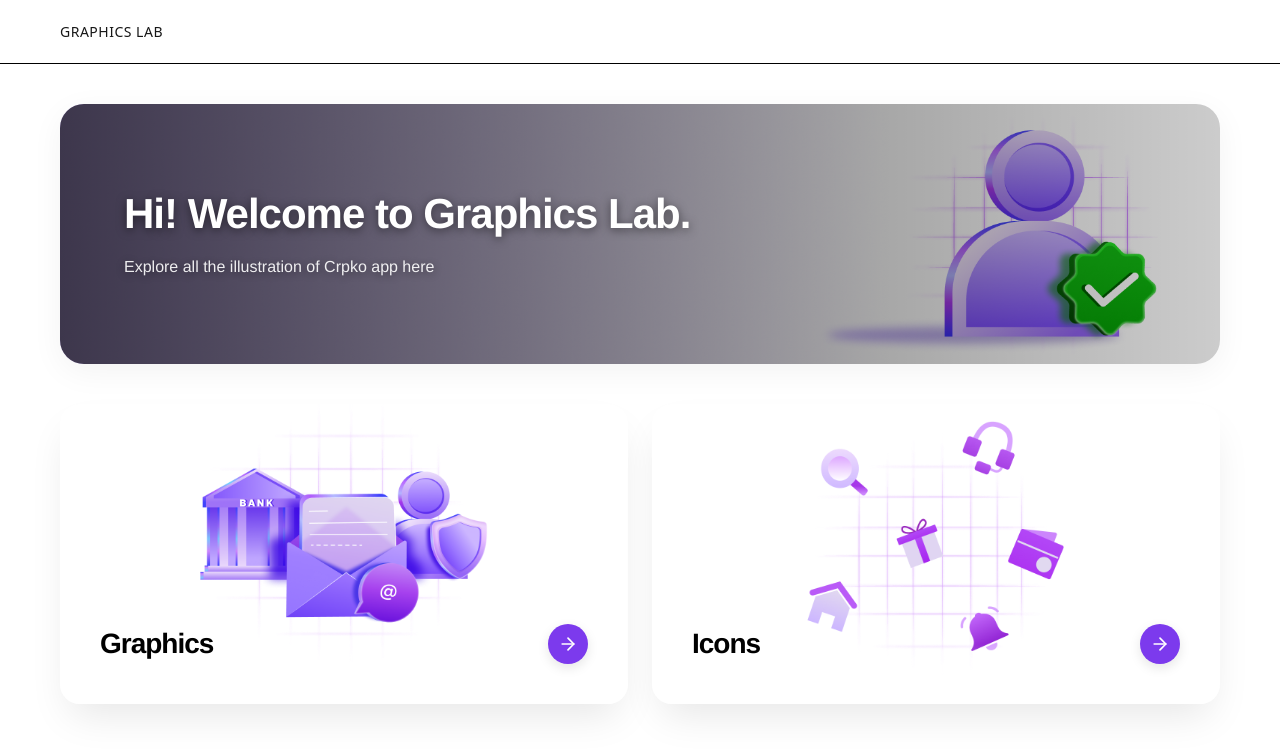
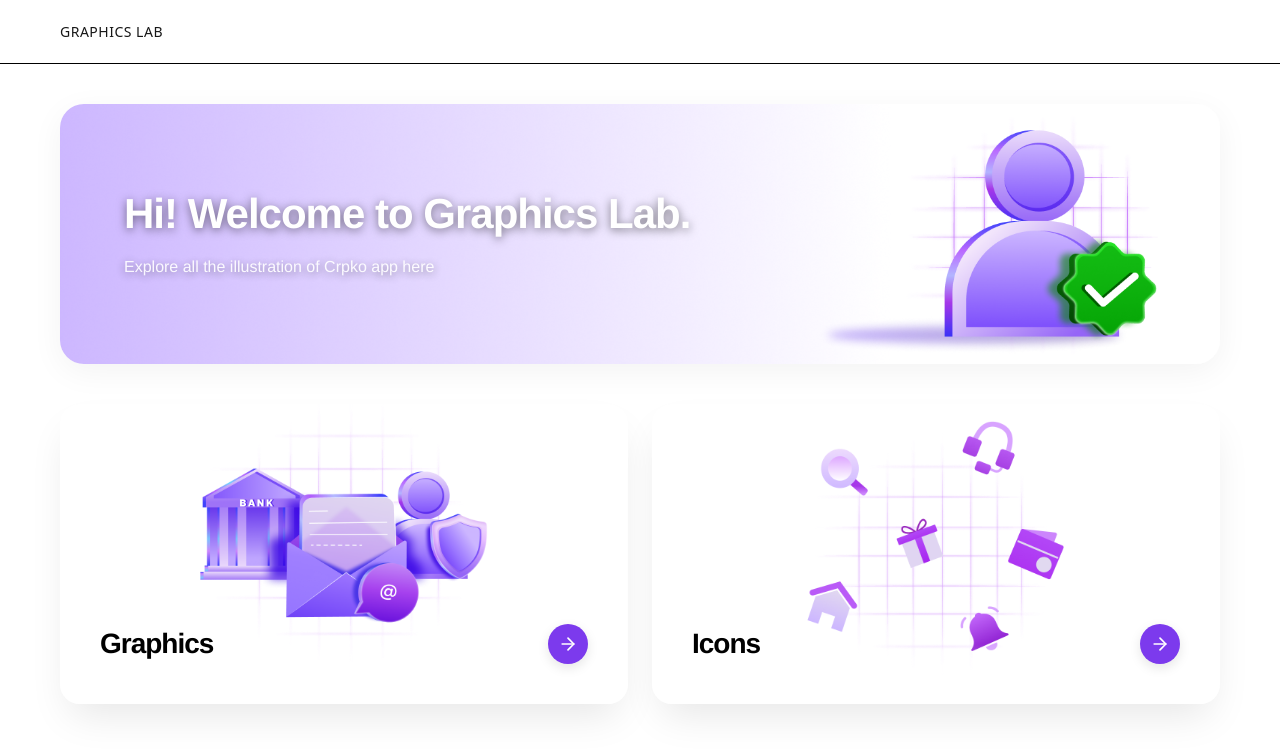
Before and after one commit to yamparalarahul27/illu-ic, a Next.js app: page /dashboard in a window 1280 px wide. Shown: the top 752 px of the page. Built offline with nearby package versions, Linux system fonts and the light colour scheme.

Commit message:
style: removed dark gradient overlay from welcome banner

```diff
--- a/src/app/dashboard/page.tsx
+++ b/src/app/dashboard/page.tsx
@@ -51,14 +51,6 @@ function DashboardContent() {
           style={{ objectFit: "cover", objectPosition: "center", zIndex: 0 }}
           priority
         />
-
-        {/* Gradient Overlay for Text Readability */}
-        <div style={{
-          position: "absolute",
-          inset: 0,
-          background: "linear-gradient(to right, rgba(0,0,0,0.7) 0%, rgba(0,0,0,0.2) 100%)",
-          zIndex: 1
-        }} />
 
         {/* Text Content */}
         <div style={{ flex: 1, zIndex: 10, padding: "48px 64px", color: "#ffffff" }}>
```
